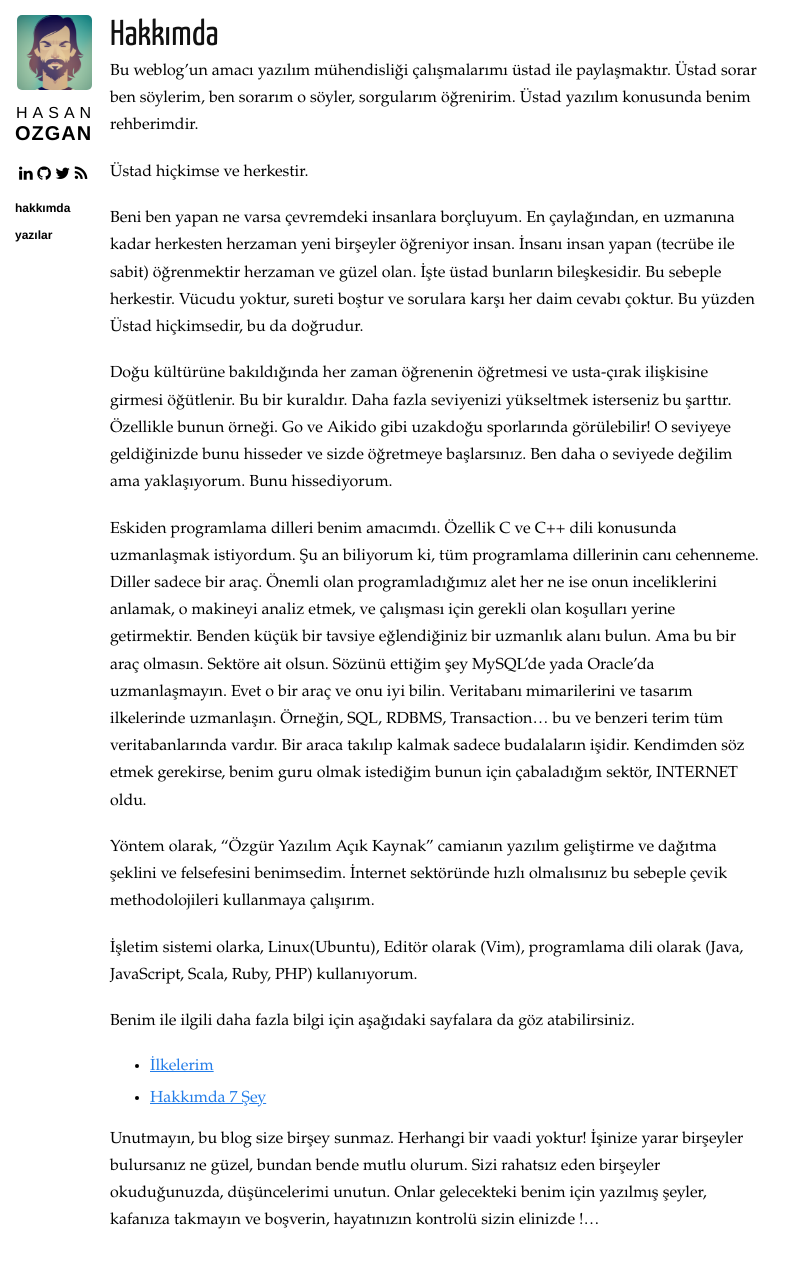
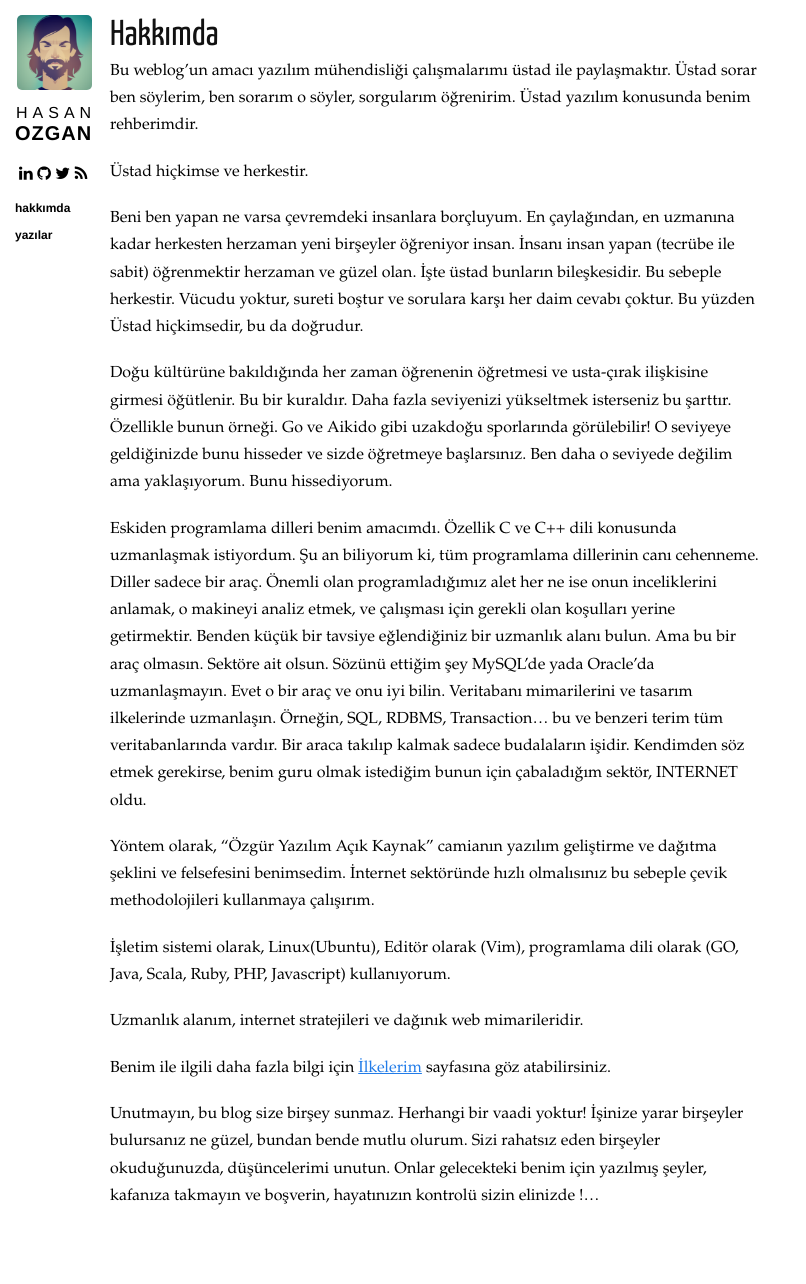
Before and after one commit to destek1/hasanozgan.github.io, a Jekyll site: the page built from hakkimda/index.md, in a window 1280 px wide. Shown: the whole page, without its empty margins (0-806 px from the left). Built offline with Jekyll 4.4.1, drawn with Linux system fonts in a browser that asks for light colours; nearby versions of some CDN libraries; Markdown is read by kramdown in place of the engine named in the settings; after the commit the page ends 1260 px from its top, so only the background shows below that.

Commit message:
fixed broken urls

```diff
--- a/hakkimda/index.md
+++ b/hakkimda/index.md
@@ -18,11 +18,10 @@ Eskiden programlama dilleri benim amacımdı. Özellik C ve C++ dili konusunda u
 
 Yöntem olarak, "Özgür Yazılım Açık Kaynak" camianın yazılım geliştirme ve dağıtma şeklini ve felsefesini benimsedim. İnternet sektöründe hızlı olmalısınız bu sebeple çevik methodolojileri kullanmaya çalışırım.
 
-İşletim sistemi olarka, Linux(Ubuntu), Editör olarak (Vim), programlama dili olarak (Java, JavaScript, Scala, Ruby, PHP) kullanıyorum.
+İşletim sistemi olarak, Linux(Ubuntu), Editör olarak (Vim), programlama dili olarak (GO, Java, Scala, Ruby, PHP, Javascript) kullanıyorum.
 
-Benim ile ilgili daha fazla bilgi için aşağıdaki sayfalara da göz atabilirsiniz.
+Uzmanlık alanım, internet stratejileri ve dağınık web mimarileridir.
 
- - [İlkelerim]({% post_url 2007-06-15-ilkelerim %})
- - [Hakkımda 7 Şey]({% post_url 2009-03-08-hakkimda-7-sey %})
+Benim ile ilgili daha fazla bilgi için [İlkelerim]({% post_url 2007-06-15-ilkelerim %}) sayfasına göz atabilirsiniz.
 
 Unutmayın, bu blog size birşey sunmaz. Herhangi bir vaadi yoktur! İşinize yarar birşeyler bulursanız ne güzel, bundan bende mutlu olurum. Sizi rahatsız eden birşeyler okuduğunuzda, düşüncelerimi unutun. Onlar gelecekteki benim için yazılmış şeyler, kafanıza takmayın ve boşverin, hayatınızın kontrolü sizin elinizde !...
```
Also changed, not shown: _posts/2009-03-08-hakkimda-7-sey.md (deleted, +0 -33 lines).
